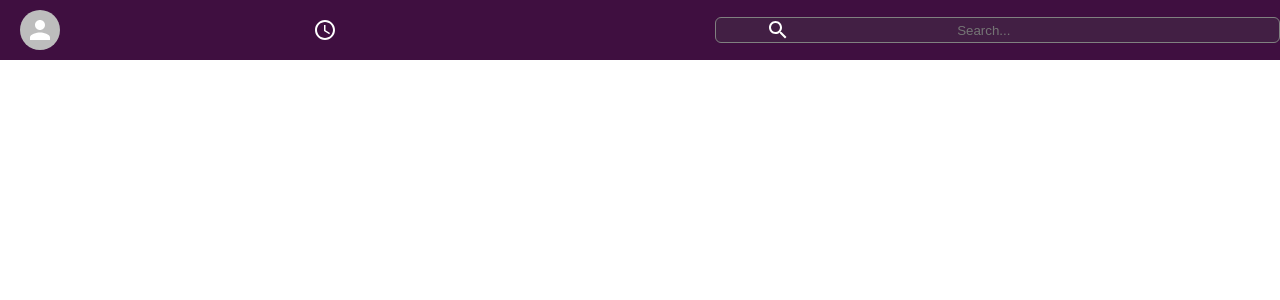
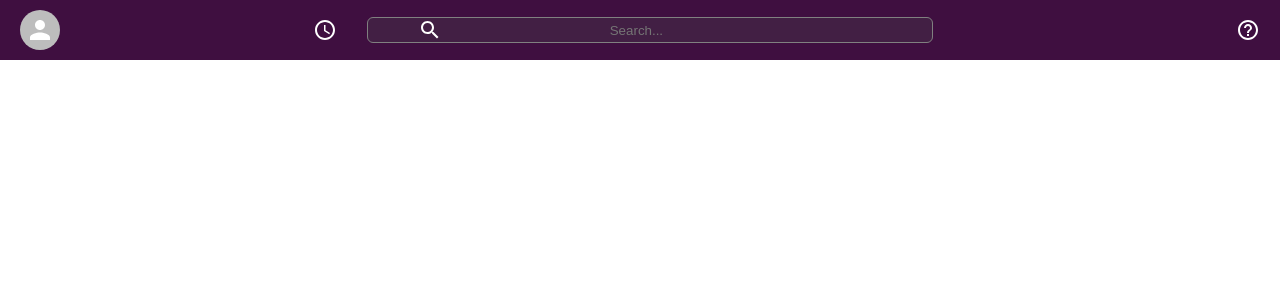
Before and after one commit to tfh12c/slack-clone-tfh12c, a React (Create React App) app: page / in a window 1280 px wide. Shown: the top 300 px of the page. Built offline with nearby package versions, Linux system fonts and the light colour scheme.

Commit message:
header right side styled

```diff
--- a/src/components/Header.js
+++ b/src/components/Header.js
@@ -3,12 +3,12 @@ import styled from "styled-components";
 import { Avatar } from "@mui/material";
 import { AccessTime } from "@mui/icons-material";
 import { Search } from "@mui/icons-material";
+import { HelpOutline } from "@mui/icons-material";
 
 function Header() {
 
 	return (
 		<HeaderContainer>
-			{/* Header Left */}
 			<HeaderLeft>
 				<HeaderAvatar
 					//Add onClick here
@@ -16,14 +16,13 @@ function Header() {
 				/>
 				<AccessTimeIcon />
 			</HeaderLeft>
-
-			{/* Header Search Bar */}
 			<HeaderSearch>
 				<Search />
 				<input placeholder="Search..." />
 			</HeaderSearch>
-
-			{/* Header Right */}
+			<HeaderRight>
+				<HelpOutline />
+			</HeaderRight>
 		</HeaderContainer>
 	)
 }
@@ -79,3 +78,13 @@ const HeaderSearch = styled.div`
 		color: white;
 	}
 `;
+
+const HeaderRight = styled.div`
+	flex: 0.3;
+	display: flex;
+
+	> .MuiSvgIcon-root {
+		margin-left: auto;
+		margin-right: 1.25rem;
+	}
+`;
```
